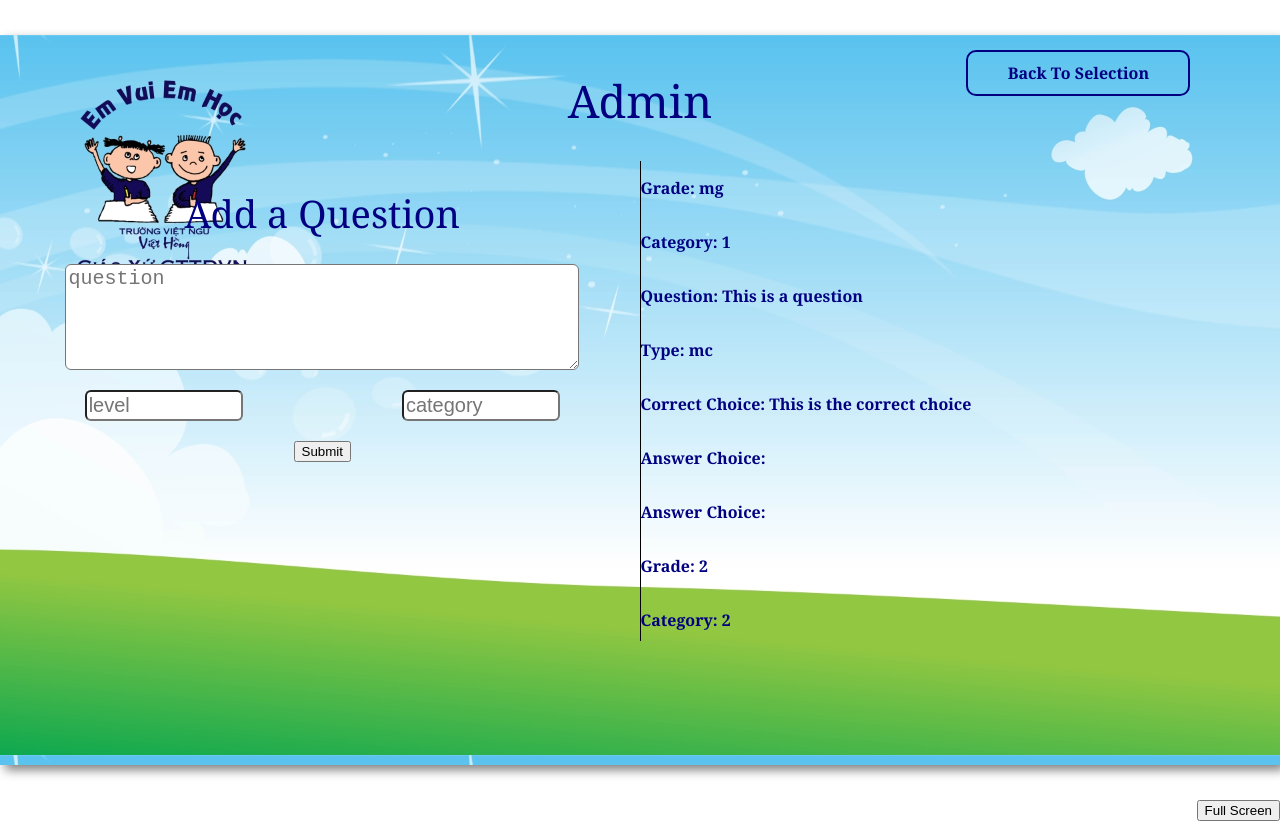
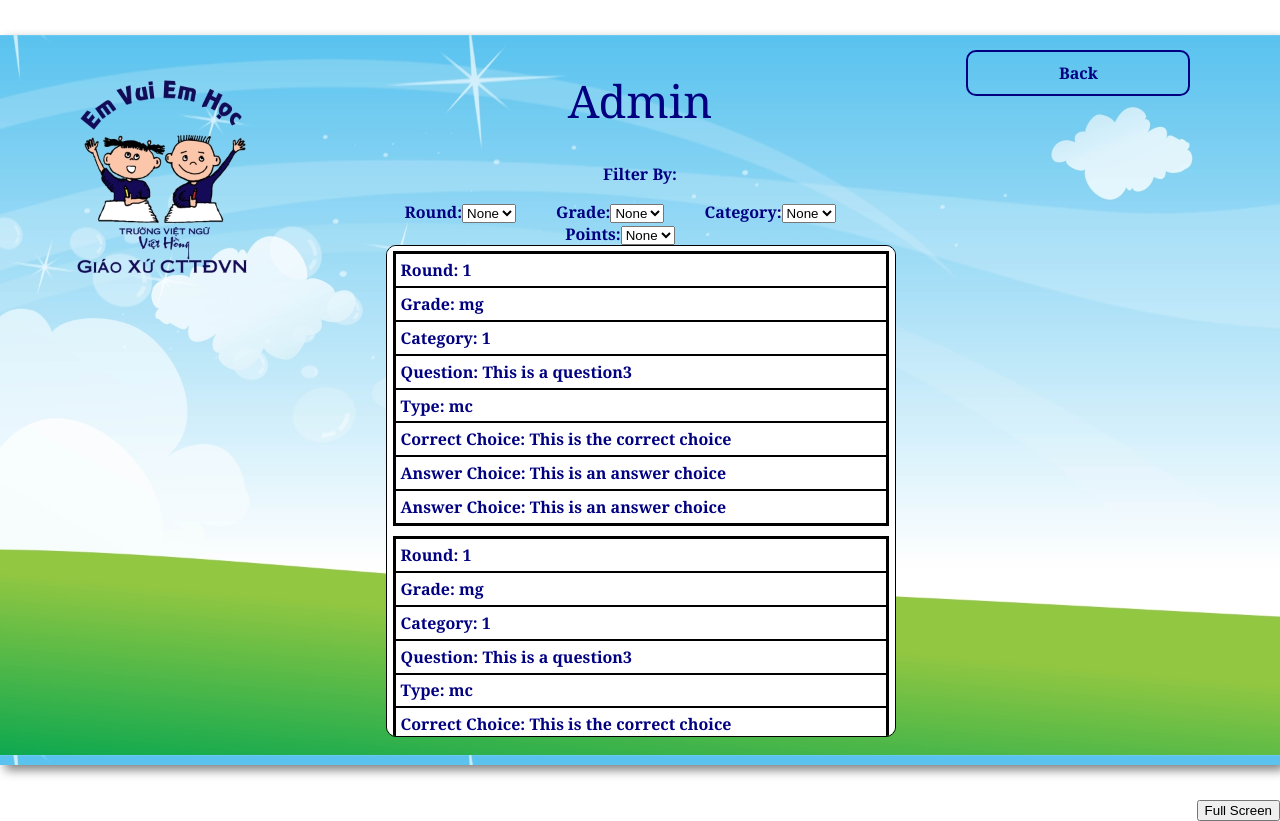
Before and after one commit to ankpham/vh-elimination-round, a React (Create React App) app: page /admin/2iu80qpo0w23 in a window 1280 px wide. Built offline with nearby package versions, Linux system fonts and the light colour scheme; no server answers.

Commit message:
added filter function to admin page

```diff
--- a/src/components/Question.jsx
+++ b/src/components/QuestionList.jsx
@@ -5,7 +5,8 @@ const Question = (props) => {
         <>
         {props.data.map((question,index) => {
             return (
-                <div class="question" key={index}>
+                <div className="question" key={index}>
+                    <p>Round: {question.round}</p>
                     <p>Grade: {question.grade === 0 ? 'MG' : question.grade}</p>
                     <p>Category: {question.category}</p>
                     <p>Question: {question.question}</p>
@@ -14,7 +15,7 @@ const Question = (props) => {
                     {question.otherChoices.map((choices, idx) => {
                         return (
                             <div key={idx}>
-                                <p>Answer Choice: {choices.choice}</p>
+                                <p>Answer Choice: {choices}</p>
                             </div>
                         )
                     })}
--- a/src/database/questions.json
+++ b/src/database/questions.json
@@ -1,13 +1,13 @@
 [
     {
       "id": 1,
-        "dateCreated": null,
-        "dateLastUpdated": null,
+      "description": "DO NOT EDIT OR DELETE THIS QUESTION",
+      "round": "1",
+      "category": "1",
+      "grade": "mg",
       "type": "mc",
-        "category": 1,
-        "grade": "mg",
-        "level": 0,
-        "question": "This is a question",
+      "points": "10",
+      "question": "This is a question3",
       "correctChoice": "This is the correct choice",
       "otherChoices": [
         "This is an answer choice",
@@ -15,14 +15,14 @@
       ]
     },
     {
-        "id": 2,
-        "dateCreated": null,
-        "dateLastUpdated": null,
-        "type": "vl",
-        "category": 2,
-        "grade": 2,
-        "level": 0,
-        "question": "This is a question",
+      "id": 4,
+      "description": "DO NOT EDIT OR DELETE THIS QUESTION",
+      "round": "1",
+      "category": "1",
+      "grade": "mg",
+      "type": "mc",
+      "points": "10",
+      "question": "This is a question3",
       "correctChoice": "This is the correct choice",
       "otherChoices": [
         "This is an answer choice",
@@ -31,18 +31,17 @@
     },
     {
       "id": 3,
-        "dateCreated": null,
-        "dateLastUpdated": null,
+      "description": "DO NOT EDIT OR DELETE THIS QUESTION",
+      "round": "1",
+      "category": "1",
+      "grade": "mg",
       "type": "mc",
-        "category": 2,
-        "grade": "2",
-        "level": 0,
-        "question": "This is a question",
+      "points": "10",
+      "question": "This is a question3",
       "correctChoice": "This is the correct choice",
       "otherChoices": [
         "This is an answer choice",
         "This is an answer choice"
       ]
     }
-
   ]
--- a/src/pages/Admin.jsx
+++ b/src/pages/Admin.jsx
@@ -1,42 +1,121 @@
-import React, { useEffect, useState } from 'react';
+import React, { useEffect, useState, useRef } from 'react';
 import {Link} from 'react-router-dom';
 import axios from 'axios';
 
 import localData from '../database/questions.json';
-import Question from '../components/Question';
+import Question from '../components/QuestionList';
 
 const Admin = () => {
-    const [question, setData] = useState(localData);
+    const roundInput = useRef(null);
+    const gradeInput = useRef(null);
+    const categoryInput = useRef(null);
+    const pointsInput = useRef(null);
+    const questionList = useRef(null);
+
+    const [questions, setData] = useState(localData);
+
+    const user = "089e-weni-098w";
+    const pass = "0842-0983-ibjw-2q9w";
+
+    let url = "http://localhost:8080/get/questions/all";
+
+    const updateText = (path) => {
+        axios.get(path,
+            {auth: { username: user, password: pass}})
+            .then((response) => {
+                setData(response.data);
+
+        })
+    }
+
+    const filter = () => {
+        axios.get(url,
+            {auth: { username: user, password: pass}})
+            .then((response) => {
+                let arr = response.data;
+                let newArr = [];
+                let round = false;
+                let grade = false;
+                let category = false;
+                let points = false;
+
+                roundInput.current.value !== "0" ? round = true : round = false;
+                gradeInput.current.value !== "0" ? grade = true : grade = false;
+                categoryInput.current.value !== "0" ? category = true : category = false;
+                pointsInput.current.value !== "0" ? points = true : points = false;
+
+                for (let i = 0;i<arr.length;i++) {
+                    if (
+                        (round === true ? roundInput.current.value === arr[i].round : true) &&
+                        (grade === true ? gradeInput.current.value === arr[i].grade : true) &&
+                        (category === true ? categoryInput.current.value === arr[i].category : true) &&
+                        (points === true ? pointsInput.current.value === arr[i].points : true)
+                    )
+                    {
+                        newArr.push(arr[i]);
+                    }
+                }
+
+                setData(newArr);
+        })
+
+
+    }
 
     useEffect(() => {
-        axios.get("http://localhost:8080/get/questions/all").then((response) => {
-            setData(response.data)
-            console.log(response.data)
-        })
-    }, [])
+        updateText(url);
+    }, [url])
 
     return (
         <>
         <div className="admin">
             <div className="container">
-                <Link className="link back-to-selection" to="/elimination-round">Back To Selection</Link>
+                <Link className="link back-to-selection" to="/">Back</Link>
                 <h1 className='heading'>Admin</h1>
                 <div className="admin-container">
-                    <form className="add-question">
-                        <h1 className='sub-heading'>Add a Question</h1>
-                        <div className="form-row">
-                            <textarea className='input-text input-question' name="question" placeholder='question'rows="2" cols="25"/>
-                        </div>
-                        <div className="form-row">
-                            <input className='input-text' type="text" name="level" placeholder='level'/>
-                            <input className='input-text' type="text" name="category" placeholder='category'/>
-                        </div>
-                        <div className="form-row">
-                            <input type="submit"/>
-                        </div>
-                    </form>
-                    <div className="question-list">
-                        <Question data={question}/>
+                    <div className="menu-bar">
+                        <p>Filter By: </p>
+                        <label htmlFor="round">Round:</label>
+                        <select ref={roundInput} onChange={() => filter()} name="round">
+                            <option value="0">None</option>
+                            <option value="1">1</option>
+                            <option value="2">2</option>
+                            <option value="3">3</option>
+                        </select>
+                        <label htmlFor="grade">Grade:</label>
+                        <select ref={gradeInput} onChange={() => filter()} name="grade">
+                            <option value="0">None</option>
+                            <option value="mg">MG</option>
+                            <option value="vl">VL</option>
+                            <option value="1">1</option>
+                            <option value="2">2</option>
+                            <option value="3">3</option>
+                            <option value="4">4</option>
+                            <option value="5">5</option>
+                            <option value="6">6</option>
+                            <option value="7">7</option>
+                        </select>
+                        <label htmlFor="category">Category:</label>
+                        <select ref={categoryInput} onChange={() => filter()} name="category">
+                            <option value="0">None</option>
+                            <option value="1">1</option>
+                            <option value="2">2</option>
+                            <option value="3">3</option>
+                            <option value="4">4</option>
+                            <option value="5">5</option>
+                        </select>
+                        <label htmlFor="points">Points:</label>
+                        <select ref={pointsInput} onChange={() => filter()} name="points">
+                            <option value="0">None</option>
+                            <option value="10">10</option>
+                            <option value="20">20</option>
+                            <option value="30">30</option>
+                            <option value="40">40</option>
+                            <option value="50">50</option>
+                        </select>
+                    </div>
+                    <div ref={questionList} className="question-list">
+                        <Question data={questions}/>
                     </div>
                 </div>
             </div>
--- a/src/style/admin.css
+++ b/src/style/admin.css
@@ -4,19 +4,46 @@
     width: 100%;
 }
 
+.admin .heading {
+    margin-bottom: 2vh;
+}
+
 .admin-container {
     display: flex;
-    flex-direction: row;
+    flex-direction: column;
+    height: 75vh;
+    width: 40%;
+    margin: auto;
+    margin-top: 0;
 }
 
-.add-question {
-    width: 50%;
-    height: 60vh;
-    border-right: black solid 1px;
+.admin-container .menu-bar select {
+    margin-right: 5vh;
 }
 
 .question-list {
-    width: 50%;
-    height: 60vh;
+    width: 100%;
+    margin: auto;
+    height: 80%;
+    background-color: white;
     overflow: scroll;
+    border: black 1px solid;
+    border-radius: 10px;
+    padding-top: 1%;
+    padding-bottom: 1%;
+    margin-top: 0;
 }
+
+.question-list .question {
+    border: 2px solid black;
+    width: 97%;
+    margin-left: auto;
+    margin-right: auto;
+    margin-bottom: 2%;
+}
+
+.question-list .question p {
+    border: 1px solid black;
+    padding: 1%;
+    margin: 0;
+}
```
Lines whose indentation alone changed are shown as unchanged.
